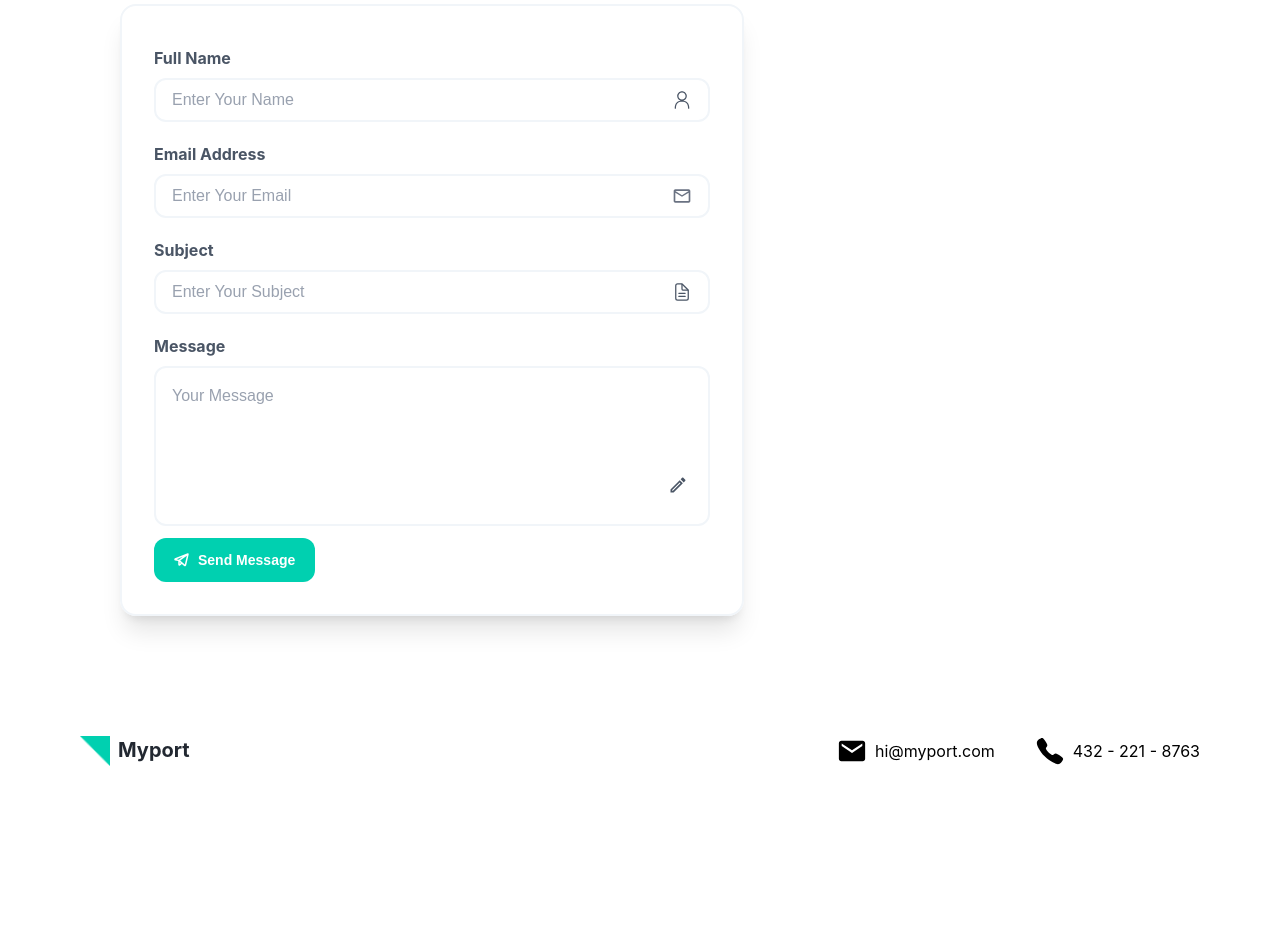
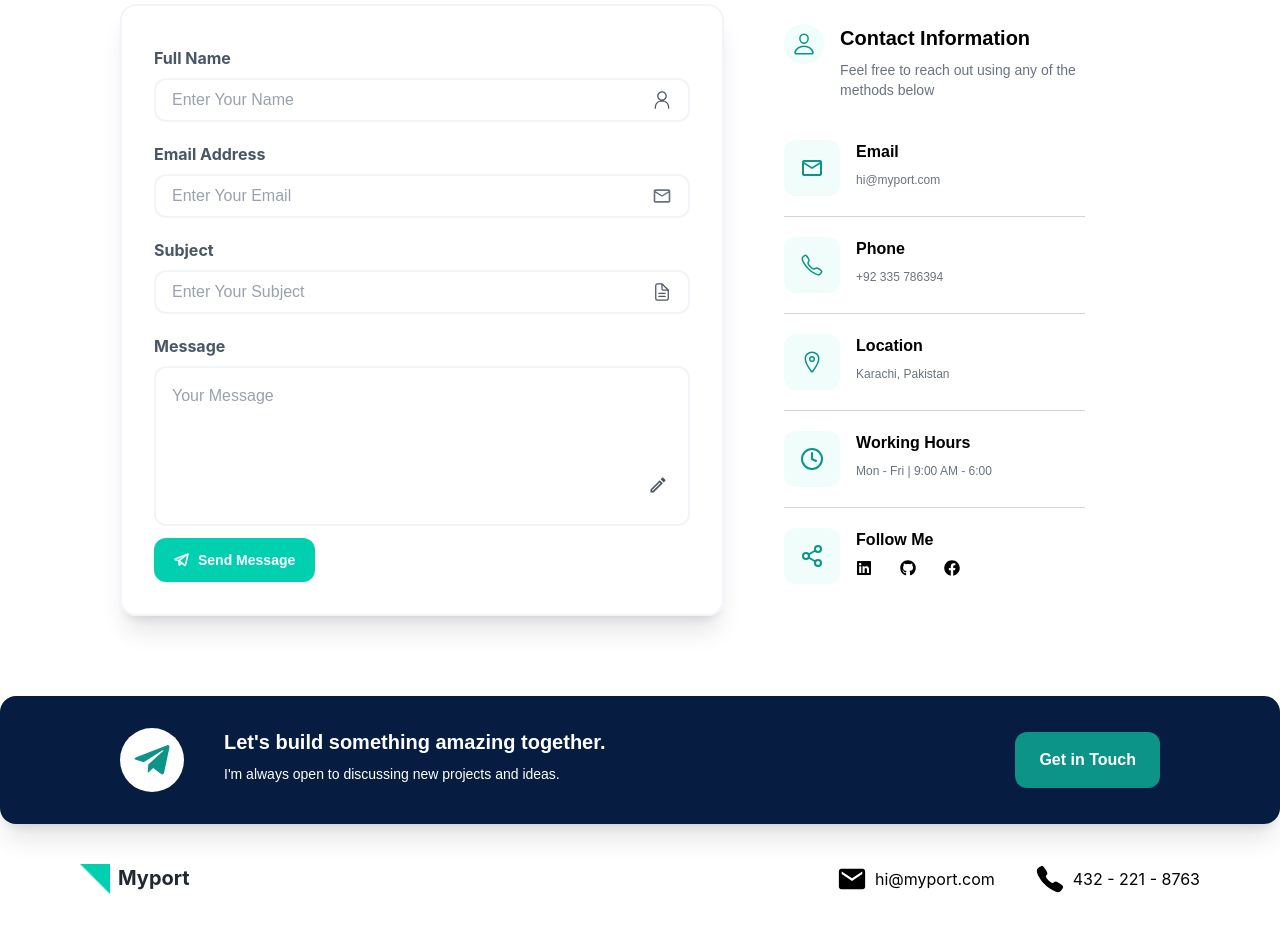
Before and after one commit to muneebkhan-dev/Agency-Website, a React (Vite) app: page /contact in a window 1280 px wide. Shown: the part 420-1352 px from the top of the page. Before the commit the page ends 1226 px from the top, so only its background shows below. Built offline with nearby package versions, Linux system fonts and the light colour scheme.

Commit message:
added contact.jsx page

```diff
--- a/src/Pages/Contact.jsx
+++ b/src/Pages/Contact.jsx
@@ -5,6 +5,15 @@ import { MdMailOutline } from "react-icons/md"
 import { IoDocumentTextOutline } from "react-icons/io5"
 import { MdOutlineEdit } from "react-icons/md"
 import { PiTelegramLogoBold } from "react-icons/pi"
+import { IoPersonOutline } from "react-icons/io5"
+import { IoCallOutline } from "react-icons/io5"
+import { IoLocationOutline } from "react-icons/io5"
+import { FiClock } from "react-icons/fi"
+import { FiShare2 } from "react-icons/fi"
+import { FaLinkedin } from "react-icons/fa"
+import { FaGithub } from "react-icons/fa"
+import { FaFacebook } from "react-icons/fa"
+import { FaTelegramPlane } from "react-icons/fa"
 
 const Contact = () => {
   return (
@@ -23,7 +32,7 @@ const Contact = () => {
             </p>
           </div>
         </div>
-        <div className='max-w-7xl px-30 py-20 mx-auto'>
+        <div className='max-w-7xl px-30 py-20 mx-auto flex gap-15'>
           <div className='w-3/5 shadow-xl rounded-2xl p-8 border-2 border-slate-100'>
             <form className='flex flex-col gap-3'>
               <div>
@@ -71,11 +80,103 @@ const Contact = () => {
               </div>
               <div className='flex items-start'>
                 <button className='font-dm px-5 py-3 rounded-xl text-sm font-bold bg-[#00D0B0] text-white flex gap-2 items-center'>
-                  <PiTelegramLogoBold className="text-white size-4"/>
+                  <PiTelegramLogoBold className='text-white size-4' />
                   Send Message
                 </button>
               </div>
             </form>
+          </div>
+          <div>
+            <div className='flex items-start gap-4 py-5 w-4/5'>
+              <div className='bg-[#F0FDFA] rounded-full p-2'>
+                <IoPersonOutline className='text-[#0D9488] size-6' />
+              </div>
+              <div className='flex flex-col gap-2'>
+                <h3 className='font-dm text-xl font-bold'>
+                  Contact Information
+                </h3>
+                <p className='font-dm text-sm text-gray-500 leading-5'>
+                  Feel free to reach out using any of the methods below
+                </p>
+              </div>
+            </div>
+            <div>
+              <div className='flex items-start gap-4 py-5 w-4/5 border-b border-gray-300'>
+                <div className='bg-[#F0FDFA] rounded-xl p-4'>
+                  <MdMailOutline className='text-[#0D9488] size-6' />
+                </div>
+                <div className='flex flex-col gap-2'>
+                  <h4 className='font-dm text-base font-bold'>Email</h4>
+                  <p className='font-dm text-xs text-gray-500'>hi@myport.com</p>
+                </div>
+              </div>
+              <div className='flex items-start gap-4 py-5 w-4/5 border-b border-gray-300'>
+                <div className='bg-[#F0FDFA] rounded-xl p-4'>
+                  <IoCallOutline className='text-[#0D9488] size-6' />
+                </div>
+                <div className='flex flex-col gap-2'>
+                  <h4 className='font-dm text-base font-bold'>Phone</h4>
+                  <p className='font-dm text-xs text-gray-500'>
+                    +92 335 786394
+                  </p>
+                </div>
+              </div>
+              <div className='flex items-start gap-4 py-5 w-4/5 border-b border-gray-300'>
+                <div className='bg-[#F0FDFA] rounded-xl p-4'>
+                  <IoLocationOutline className='text-[#0D9488] size-6' />
+                </div>
+                <div className='flex flex-col gap-2'>
+                  <h4 className='font-dm text-base font-bold'>Location</h4>
+                  <p className='font-dm text-xs text-gray-500'>
+                    Karachi, Pakistan
+                  </p>
+                </div>
+              </div>
+              <div className='flex items-start gap-4 py-5 w-4/5 border-b border-gray-300'>
+                <div className='bg-[#F0FDFA] rounded-xl p-4'>
+                  <FiClock className='text-[#0D9488] size-6' />
+                </div>
+                <div className='flex flex-col gap-2'>
+                  <h4 className='font-dm text-base font-bold'>Working Hours</h4>
+                  <p className='font-dm text-xs text-gray-500'>
+                    Mon - Fri | 9:00 AM - 6:00
+                  </p>
+                </div>
+              </div>
+              <div className='flex items-start gap-4 py-5 w-4/5'>
+                <div className='bg-[#F0FDFA] rounded-xl p-4'>
+                  <FiShare2 className='text-[#0D9488] size-6' />
+                </div>
+                <div className='flex flex-col gap-2'>
+                  <h4 className='font-dm text-base font-bold'>Follow Me</h4>
+                  <div className='flex gap-7'>
+                    <FaLinkedin />
+                    <FaGithub />
+                    <FaFacebook />
+                  </div>
+                </div>
+              </div>
+            </div>
+          </div>
+        </div>
+        <div className='max-w-7xl bg-[#061d41] rounded-2xl mx-auto shadow-xl'>
+          <div className='flex items-center justify-between py-8 px-30'>
+            <div className="flex gap-10">
+              <div className='rounded-full bg-white p-3'>
+                <FaTelegramPlane className='text-[#0D9488] size-10' />
+              </div>
+              <div className='flex flex-col gap-2'>
+                <h4 className='font-poppins text-white text-xl font-semibold'>
+                  Let's build something amazing together.
+                </h4>
+                <p className='font-dm text-sm text-white'>
+                  I'm always open to discussing new projects and ideas.
+                </p>
+              </div>
+            </div>
+            <div>
+            <button className="font-dm text-white px-6 py-4 bg-[#0D9488] rounded-xl font-bold">Get in Touch</button>
+          </div>
           </div>
         </div>
       </div>
```
